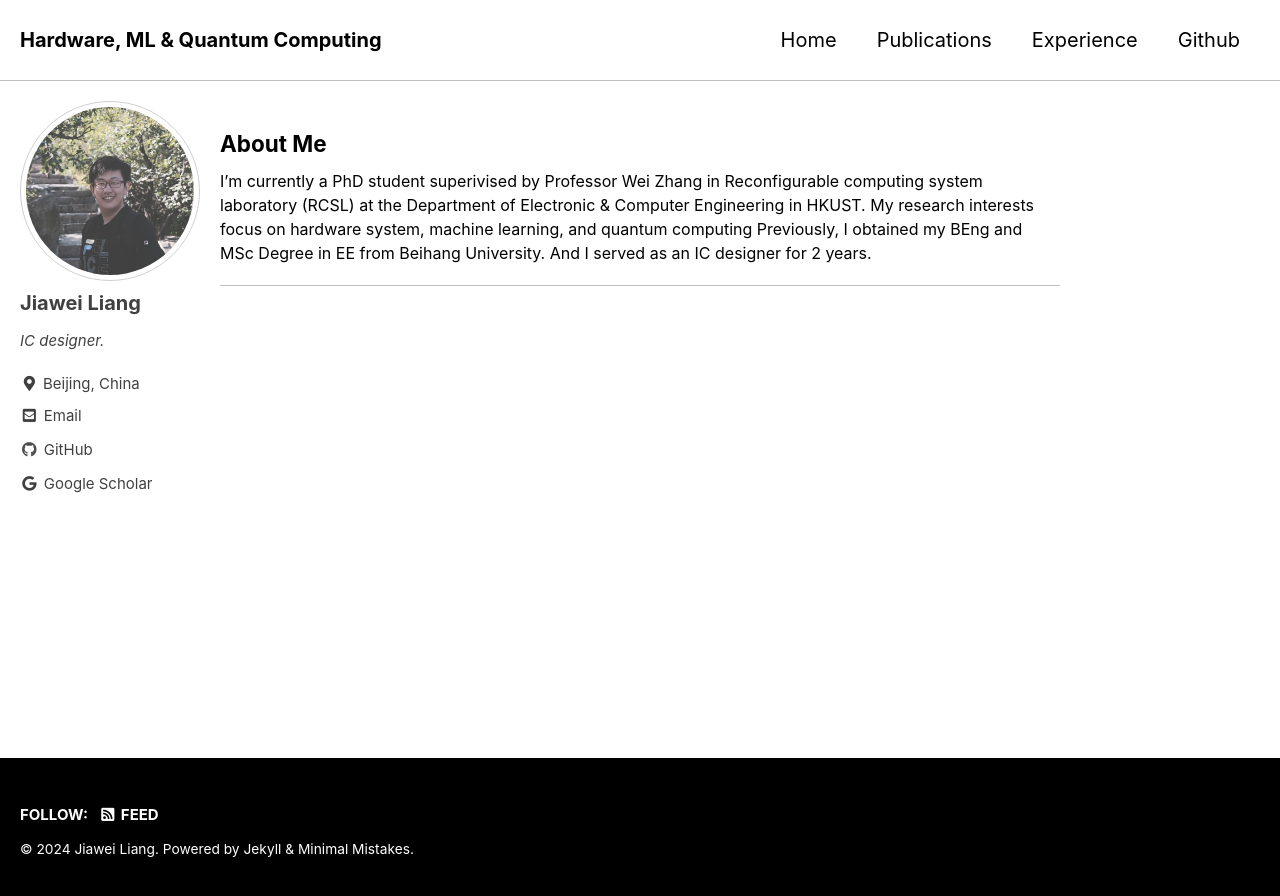
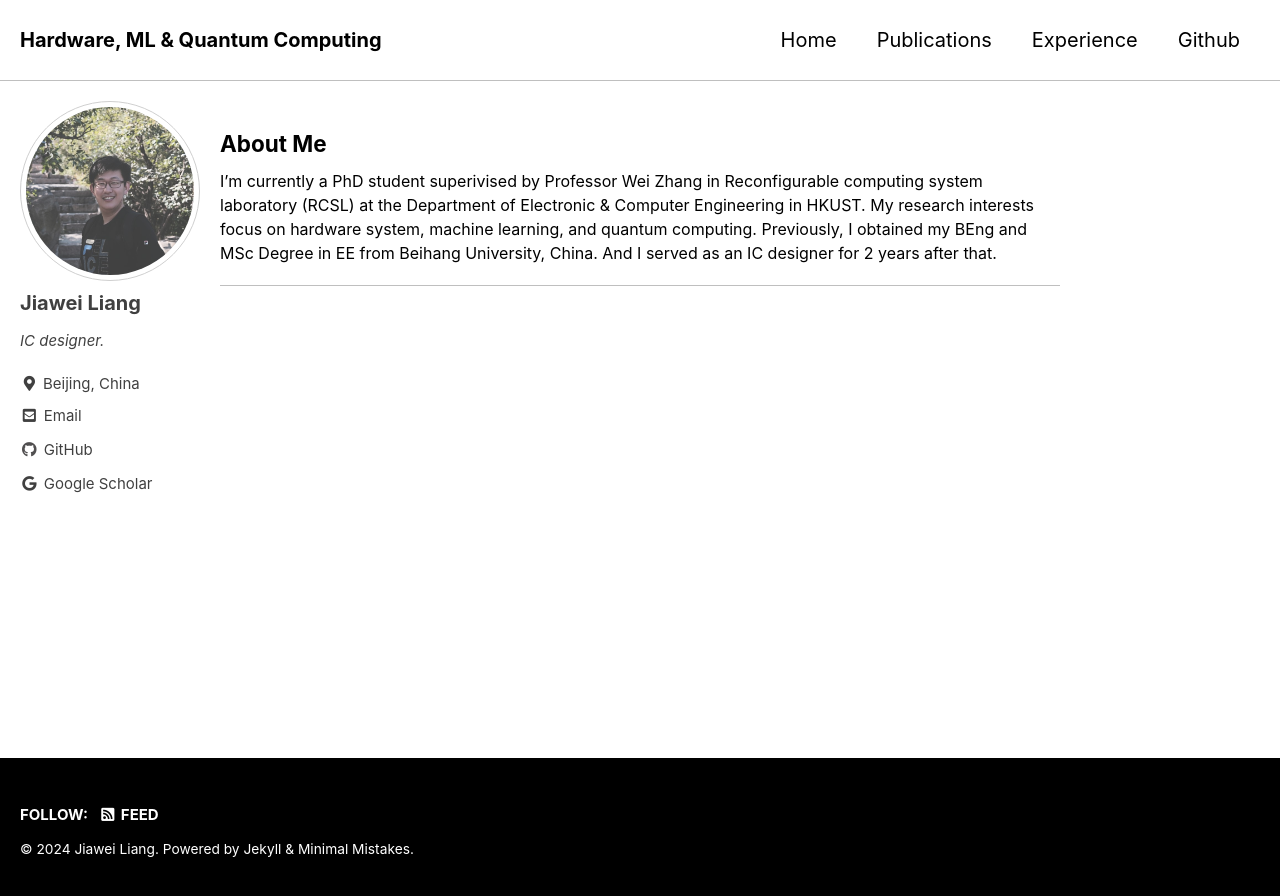
Before and after one commit to MasLiang/MasLiang.github.io, a Jekyll site: the page built from index.md, in a window 1280 px wide. Shown: the top 896 px of the page. Built offline with Jekyll 4.4.1, drawn with Linux system fonts in a browser that asks for light colours; cached includes are drawn as plain includes.

Commit message:
Update index.md

```diff
--- a/index.md
+++ b/index.md
@@ -5,6 +5,7 @@
 ---
 ### About Me
 
-I'm currently a PhD student superivised by Professor Wei Zhang in Reconfigurable computing system laboratory (RCSL) at the Department of Electronic & Computer Engineering in HKUST. My research interests focus on hardware system, machine learning, and quantum computing Previously, I obtained my BEng and MSc Degree in EE from Beihang University. And I served as an IC designer for 2 years.
+I'm currently a PhD student superivised by Professor Wei Zhang in Reconfigurable computing system laboratory (RCSL) at the Department of Electronic & Computer Engineering in HKUST. My research interests focus on hardware system, machine learning, and quantum computing.
+Previously, I obtained my BEng and MSc Degree in EE from Beihang University, China. And I served as an IC designer for 2 years after that.
 
 ___
```
